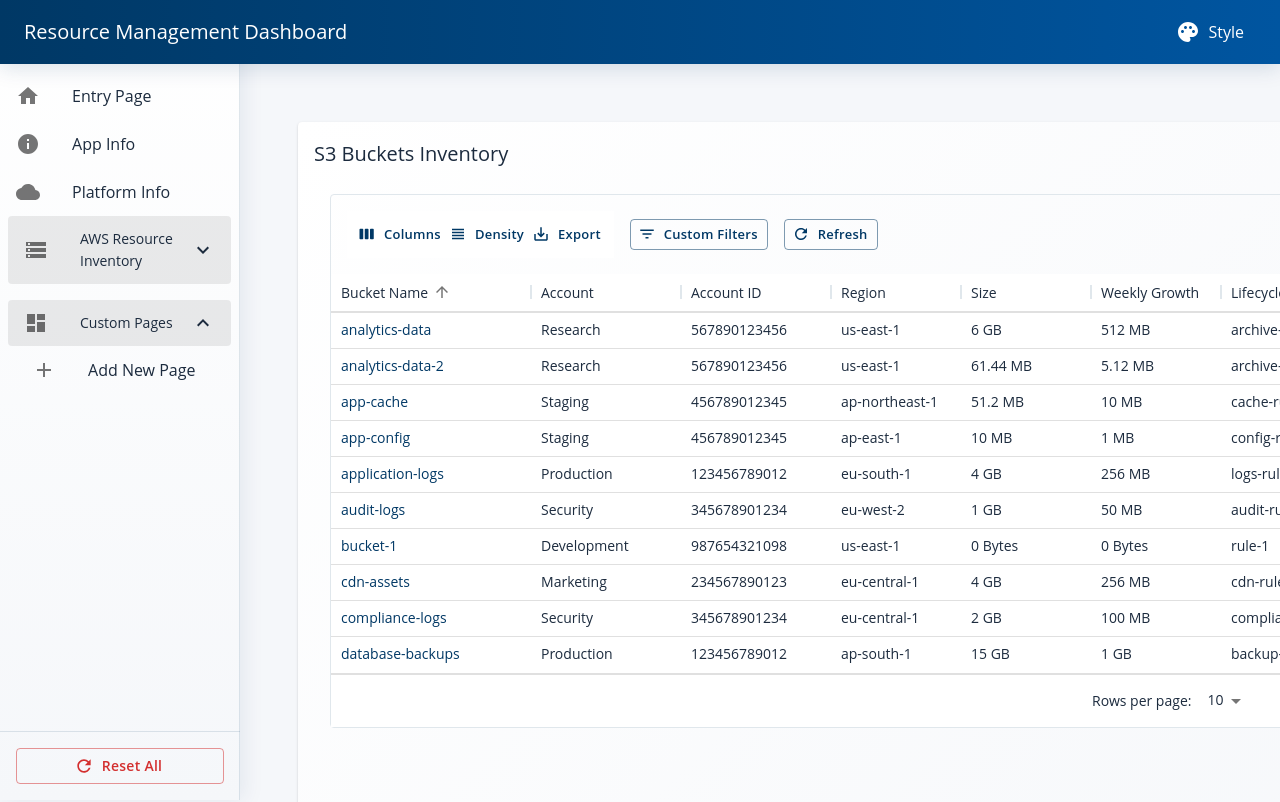
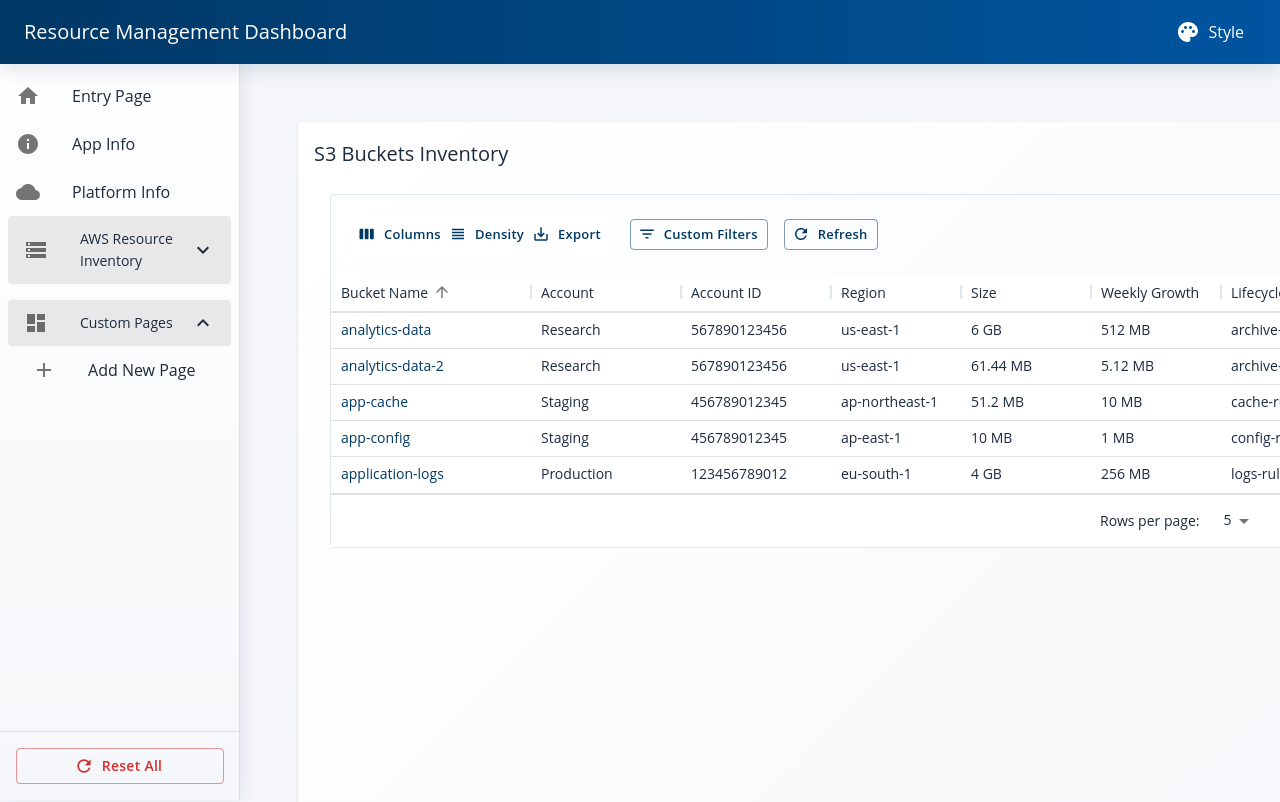
Before and after one commit to demo2327/resource-management-dashboard, a React (Create React App) app: page /aws-inventory/s3 in a window 1280 px wide. Shown: the top 802 px of the page. Built offline with nearby package versions, Linux system fonts and the light colour scheme.

Commit message:
s3 buckets rows per page set to fibinaci

```diff
--- a/src/components/Tables/S3BucketsTable.tsx
+++ b/src/components/Tables/S3BucketsTable.tsx
@@ -270,6 +270,7 @@ const S3BucketsTable: React.FC<S3BucketsTableProps> = ({ widgetId }) => {
   });
   const [refreshKey, setRefreshKey] = useState(0);
   const [isDraggingOver, setIsDraggingOver] = useState(false);
+  const [pageSize, setPageSize] = useState(5); // Default page size
 
   useEffect(() => {
     localStorage.setItem(`s3-buckets-filters-${widgetId}`, JSON.stringify(filterElements));
@@ -592,14 +593,15 @@ const S3BucketsTable: React.FC<S3BucketsTableProps> = ({ widgetId }) => {
         density="compact"
         initialState={{
           pagination: {
-            pageSize: 10,
+            pageSize: 5,
           },
           sorting: {
             sortModel: [{ field: 'name', sort: 'asc' }] as GridSortModel,
           },
         }}
-        pageSize={10}
-        rowsPerPageOptions={[5, 10, 25, 50]}
+        pageSize={pageSize}
+        onPageSizeChange={(newPageSize) => setPageSize(newPageSize)}
+        rowsPerPageOptions={[1, 2, 3, 5, 8, 13, 21]}
         disableSelectionOnClick
         autoHeight
         sx={{
```
